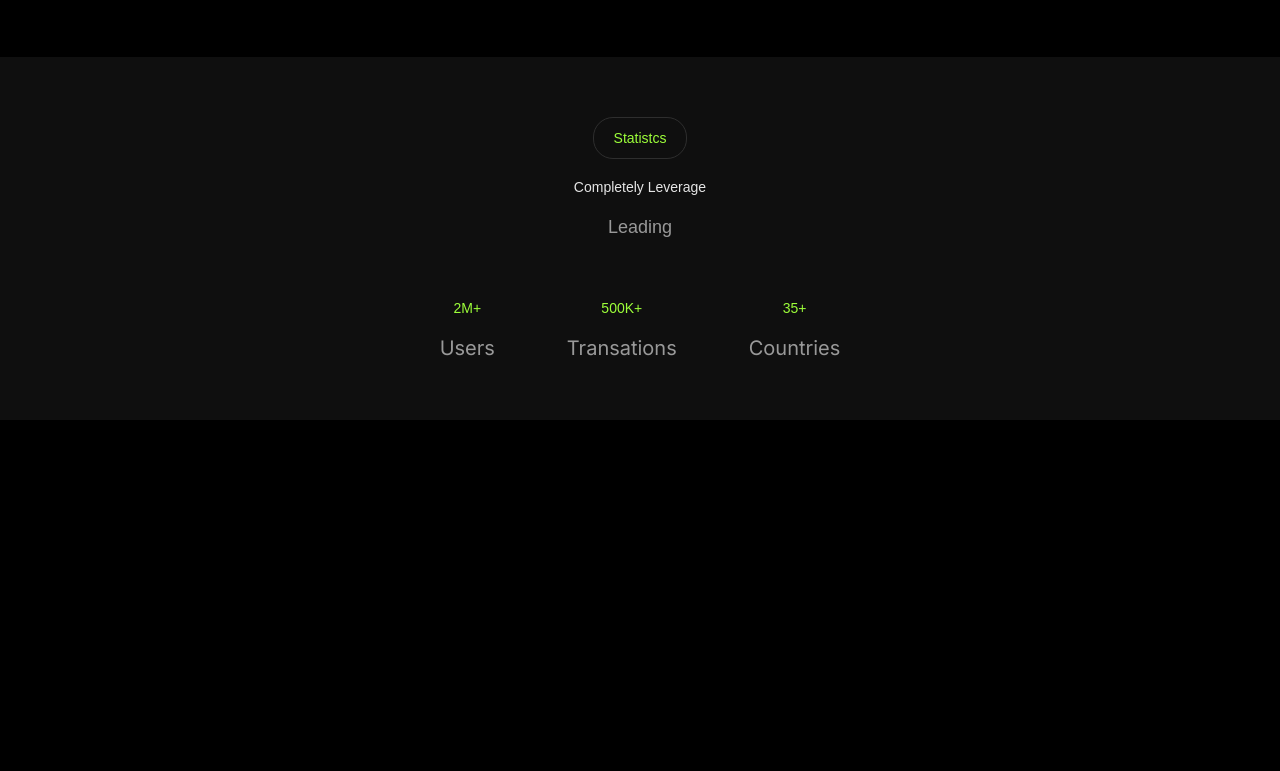
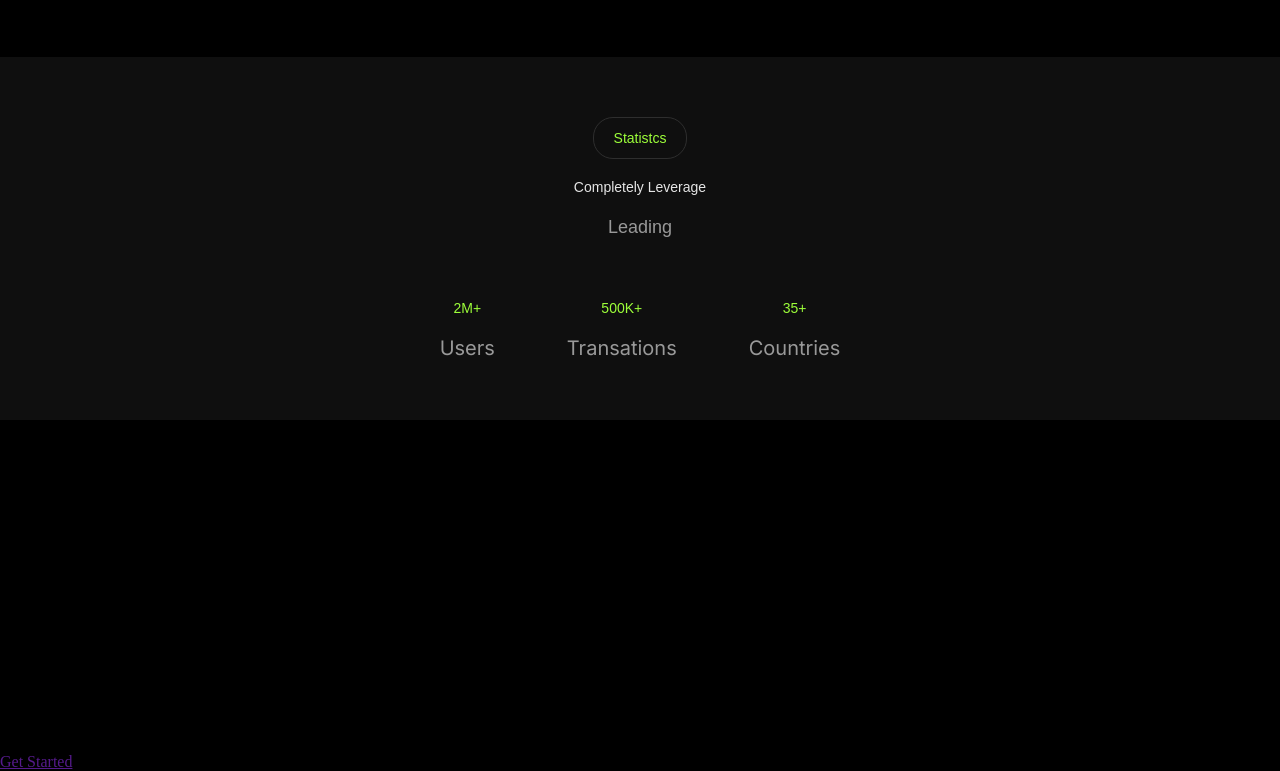
Before and after one commit to chefaoedu-sketch/Neofi, a plain HTML site: page index.html in a window 1280 px wide. Shown: the part 1402-2173 px from the top of the page. Before the commit the page ends 2092 px from the top, so only its background shows below. Drawn offline with Linux system fonts and the light colour scheme; a web font is replaced by a local one.

Commit message:
feat: created section revolutionary in index.html

```diff
--- a/index.html
+++ b/index.html
@@ -215,6 +215,13 @@
 
     </section>
 
+    <section class="section-revolutinary">
+        <span>Revolutionary</span>
+        <h2>Enhance Your Design Workflow with Seamless Landing Pages</h2>
+        <p>Join a thriving community committed to safeguarding digital assets, empowering your financial journey with trust, innovation, and security</p>
+        <a href="">Get Started</a>
+    </section>
+
 
 </body>
 
```
